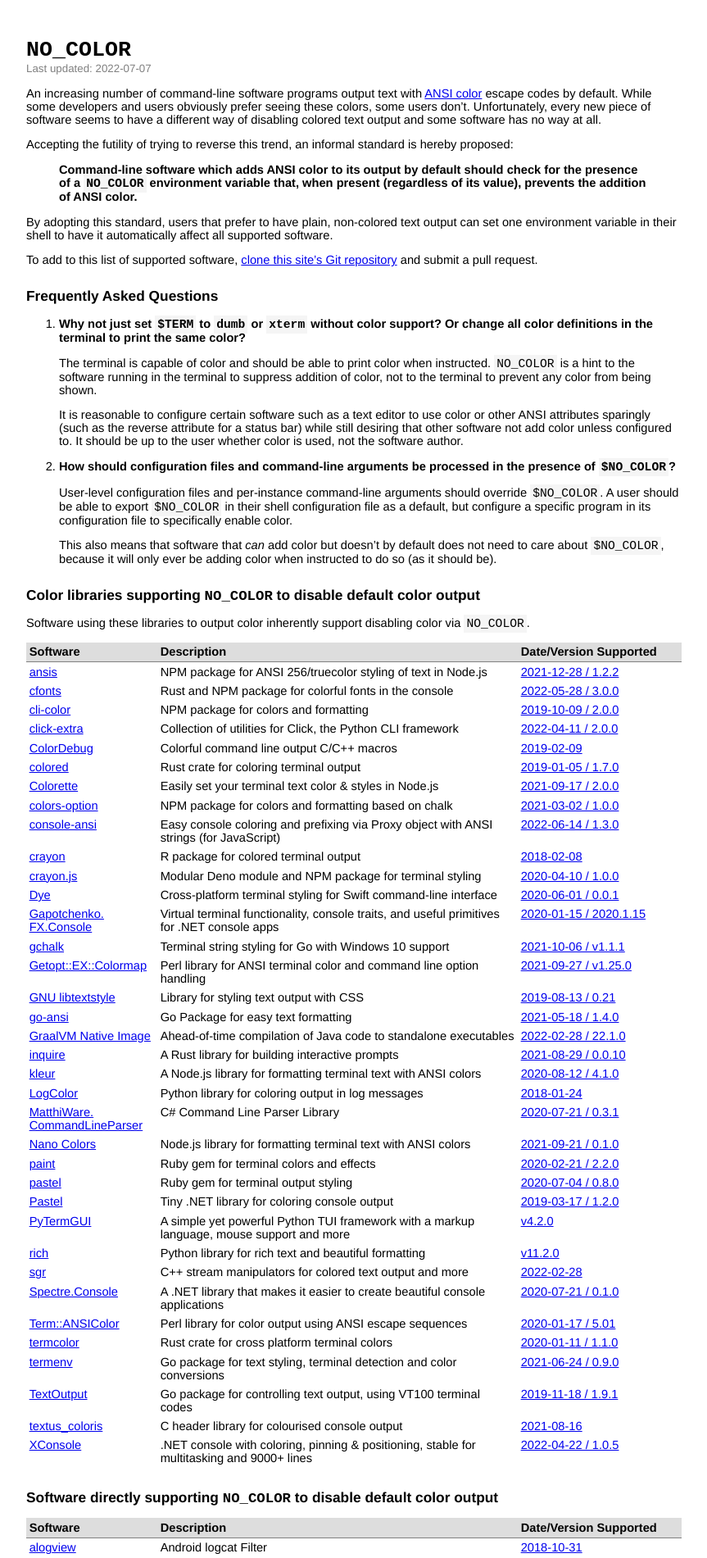
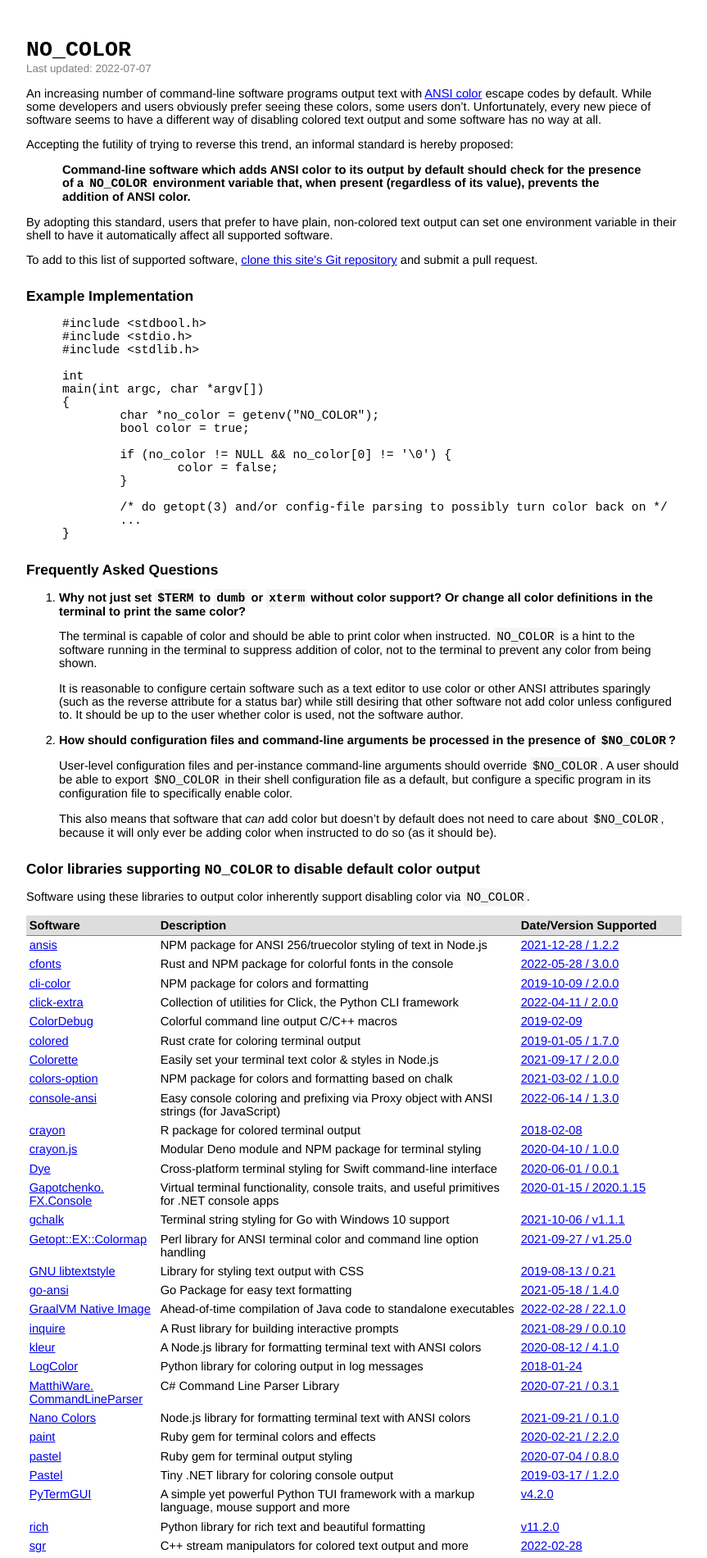
Before and after one commit to jcs/no_color, a Jekyll site: the page built from index.md, in a window 1280 px wide. Shown: the top 1901 px of the page at 82% size, without its empty margins (208-1071 px from the left). Built offline with Jekyll 4.4.1, drawn with Linux system fonts in a browser that asks for light colours; our own code applies the rules of GitHub Pages for plain Markdown files.

Commit message:
Add an example implementation
Maybe this time we'll be a real winner!

Ref #79

```diff
--- a/_layouts/default.html
+++ b/_layouts/default.html
@@ -66,6 +66,10 @@
 			padding: 3px;
 		}
 
+		blockquote, pre {
+			margin-left: 3em;
+		}
+
 		@media only screen and (max-width: 800px) {
 			#wrapper {
 				margin: 1em;
--- a/index.md
+++ b/index.md
@@ -27,6 +27,26 @@ affect all supported software.
 To add to this list of supported software,
 [clone this site's Git repository](https://github.com/jcs/no_color)
 and submit a pull request.
+
+## Example Implementation
+
+	#include <stdbool.h>
+	#include <stdio.h>
+	#include <stdlib.h>
+
+	int
+	main(int argc, char *argv[])
+	{
+		char *no_color = getenv("NO_COLOR");
+		bool color = true;
+
+		if (no_color != NULL && no_color[0] != '\0') {
+			color = false;
+		}
+
+		/* do getopt(3) and/or config-file parsing to possibly turn color back on */
+		...
+	}
 
 ## Frequently Asked Questions
 
```
